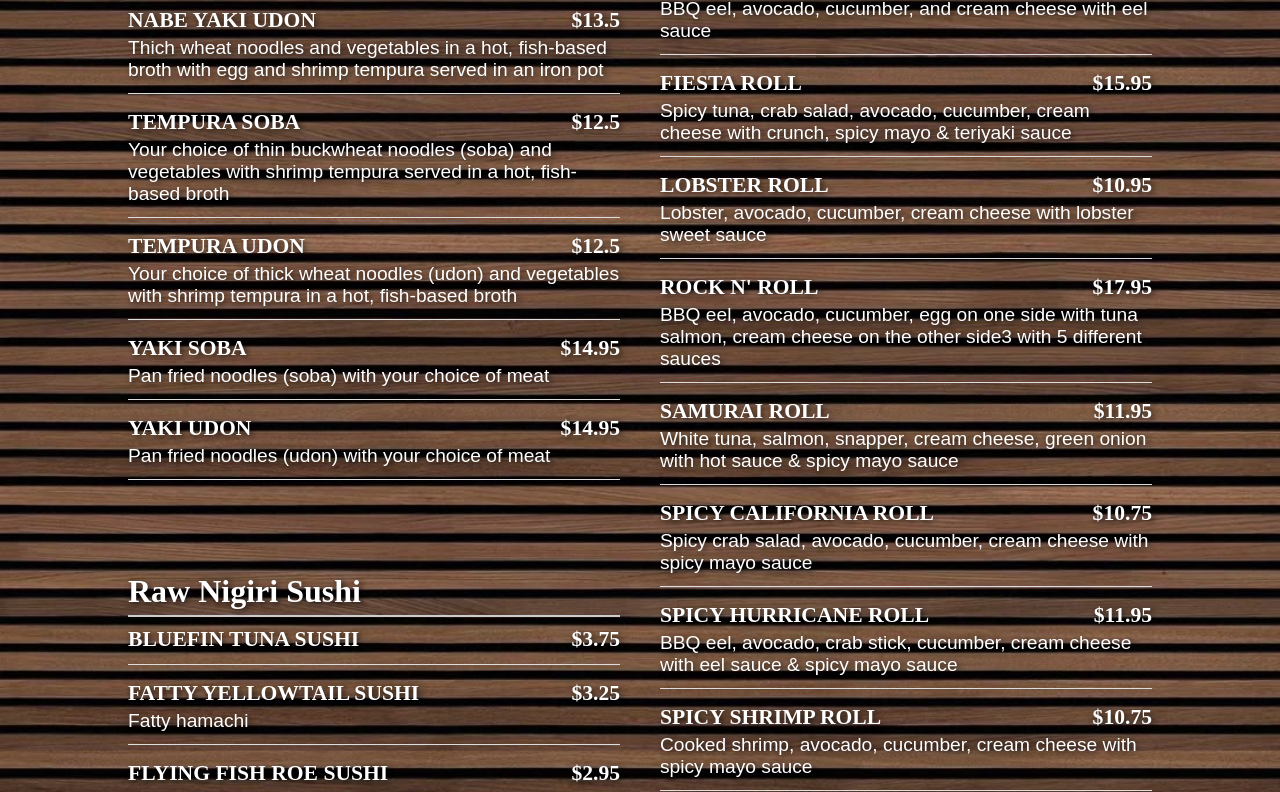
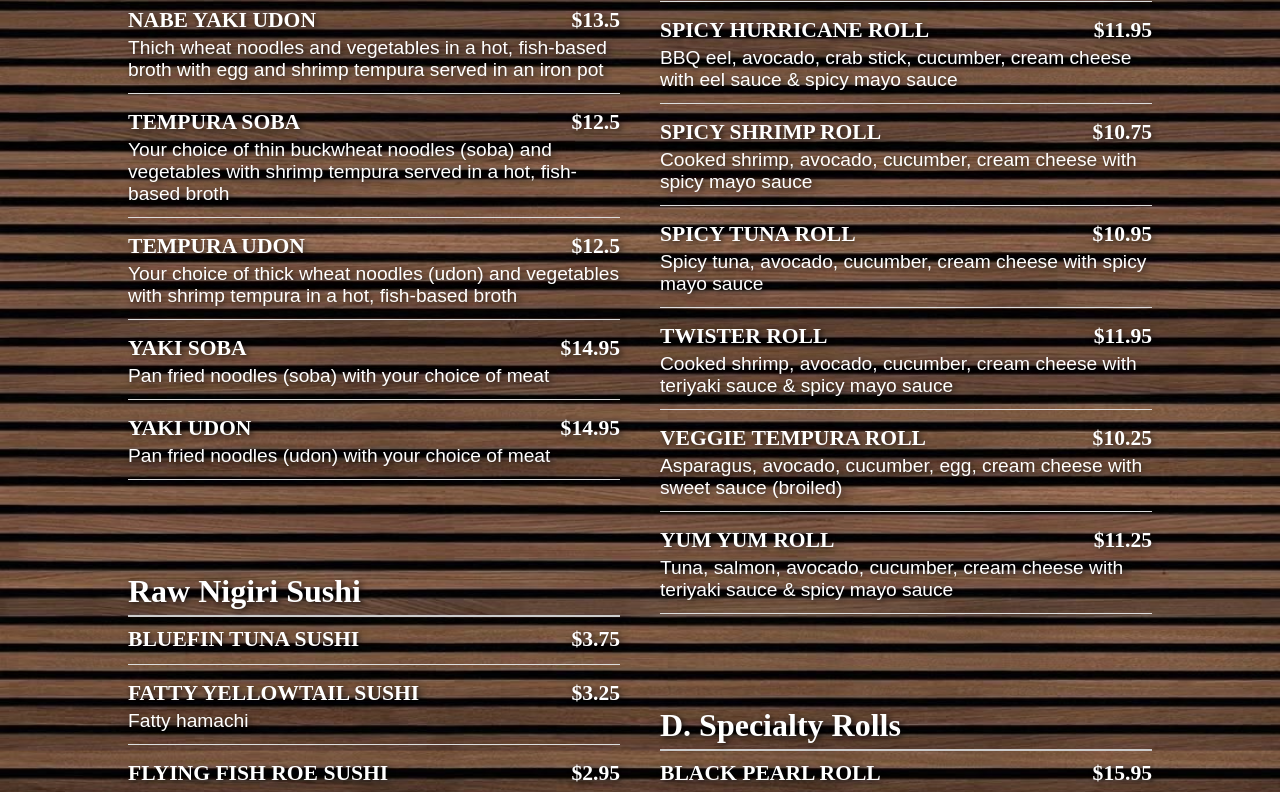
Before and after one commit to Irish-Noah/umi, a React (Create React App) app: page /menu in a window 1280 px wide. Shown: the part 3516-4308 px from the top of the page. Built offline with nearby package versions, Linux system fonts and the light colour scheme.

Commit message:
so many specialty rolls

```diff
--- a/src/pages/Menu.js
+++ b/src/pages/Menu.js
@@ -128,7 +128,7 @@ const menuSections = [
     ]
   },
   {
-    title: 'C. Tempura Roll',
+    title: 'C. Tempura Rolls',
     items: [
       { name: 'CHICKEN TERIYAKI', description: 'Grilled chicken, cucumber with teriyaki sauce', price: '$9.95' },
       { name: 'CRAZY ROLL', description: 'BBQ eel, salmon skin, avocado, cucumber, cream cheese with eel sauce, spicy mayo & hot sauce', price: '$10.95' },
@@ -144,6 +144,42 @@ const menuSections = [
       { name: 'TWISTER ROLL', description: 'Cooked shrimp, avocado, cucumber, cream cheese with teriyaki sauce & spicy mayo sauce', price: '$11.95' },
       { name: 'VEGGIE TEMPURA ROLL', description: 'Asparagus, avocado, cucumber, egg, cream cheese with sweet sauce (broiled)', price: '$10.25' },
       { name: 'YUM YUM ROLL', description: 'Tuna, salmon, avocado, cucumber, cream cheese with teriyaki sauce & spicy mayo sauce', price: '$11.25' }
+    ]
+  },
+  {
+    title: 'D. Specialty Rolls',
+    items: [
+      { name: 'BLACK PEARL ROLL', description: 'Crab salad, avocado, cucumber topped with cooked shrimp, BBQ eel sauce, crunch, black caviar, and eel sauce', price: '$15.95' },
+      { name: 'BUTTERFLY ROLL', description: 'Spicy tuna, avocado, cucumber topped with crab stick, avocado, crunch, hot pepper sauce & spicy mayo sauce', price: '$14.95' },
+      { name: 'CATERPILLAR ROLL', description: 'Spicy tuna, cucumber topped with avocado & masago', price: '$14.25' },
+      { name: 'COOKED SALMON PIZZA ROLL', description: 'Crunch california roll topped with salmon & spicy mayo sauce (broiled)', price: '$13.75' },
+      { name: 'COOKED SPICY TUNA ROLL', description: 'California roll topped with spicy tuna, spicy mayo sauce, and hot sauce (broiled)', price: '$15.25' },
+      { name: 'DRAGON ROLL', description: 'Deep fried shrimp, avocado, cucumber, topped with BBQ eel, avocado & eel sauce', price: '$14.95' },
+      { name: 'DYNAMITE ROLL', description: 'California roll topped with 5 different chopped pieces of fish, spicy mayo & hot sauce (blended)', price: '$13.95' },
+      { name: 'FIRECRACKER ROLL', description: 'Deep fried shrimp, avocado, cucumber, cream cheese topped with caviar, crunch, teriyaki sauce, spicy mayo sauce, and hot sauce', price: '$13.95' },
+      { name: 'FUTOMAKI ROLL', description: 'Crab stick, egg, black mushroom, yellow radish, avocado, cucumber, and masago', price: '$13.25' },
+      { name: 'GODZILLA ROLL', description: '', price: '$18.95' },
+      { name: 'HAVANA NIGHT ROLL', description: 'Tuna, salmon, red snapper, crab stick, cooked shrimp, wrapped in cucumber with spicy mayo sauce & sweet sauce', price: '$14.25' },
+      { name: '*HAWAIIAN ROLL', description: '', price: '$15.95' },
+      { name: 'JAZZ ROLL', description: 'California roll, cream cheese topped with smoked salmon, masago, crunch, and spicy mayo sauce (broiled)', price: '$14.25' },
+      { name: 'LOBSTER DELIGHT ROLL', description: '', price: '$14.95' },
+      { name: 'NINJA ROLL', description: 'Spicy tuna, cucumber topped with squid and hot sauce', price: '$13.25' },
+      { name: 'MICHIGAN ROLL', description: 'Smoked salmon, avocado, cucumber, cream cheese with masago and crunch', price: '$12.25' },
+      { name: '*MOONLIGHT ROLL', description: '', price: '$15.95' },
+      { name: 'RAINBOW ROLL', description: 'California roll topped with tuna, salmon snapper, white tuna, and white fish', price: '$14.95' },
+      { name: 'RED DRAGON ROLL', description: 'California roll topped with spicy tuna & spicy mayo sauce', price: '$13.95' },
+      { name: 'RED ROBIN ROLL', description: '', price: '$14.95' },
+      { name: '*SALMON ON THE BEACH ROLL', description: '', price: '$15.95' },
+      { name: 'SHELBY TOWNSHIP ROLL', description: 'Deep fried shrimp, avocado, cucumber topped with salmon, avocado & crunch', price: '$14.95' },
+      { name: 'SPICY MEXICAN ROLL', description: '', price: '$13.95' },
+      { name: '*SPIDER ROLL', description: '', price: '$15.95' },
+      { name: '*STARFISH ROLL', description: '', price: '$15.95' },
+      { name: 'SUNDAY MORNING ROLL', description: 'Deep fried shrimp, lettuce, cucumber, cream cheese topped with avocado, and teriyaki sauce', price: '$14.25' },
+      { name: 'SUPER BOWL ROLL', description: '', price: '$13.95' },
+      { name: '*SUPER THUNDER ROLL', description: '', price: '$15.25' },
+      { name: 'TOKYO TRIO ROLL', description: 'Deep fried shrimp, avocado, cucumber topped with tuna, salmon, red snapper, avocado, green onion, and spicy mayo sauce', price: '$13.95' },
+      { name: 'UMI SUSHI ROLL', description: 'Deep fried shrimp, avocado, cucumber, crunch topped with crab salad & spicy mayo sauce', price: '$13.95' },
+      { name: 'UNDER THE SEA ROLL', description: 'Spicy crab salad, cucumber, avacado topped with seaweed salad, masago, crunch, and spicy mayo sauce', price: '$13.95' },
     ]
   }
 ]
```
